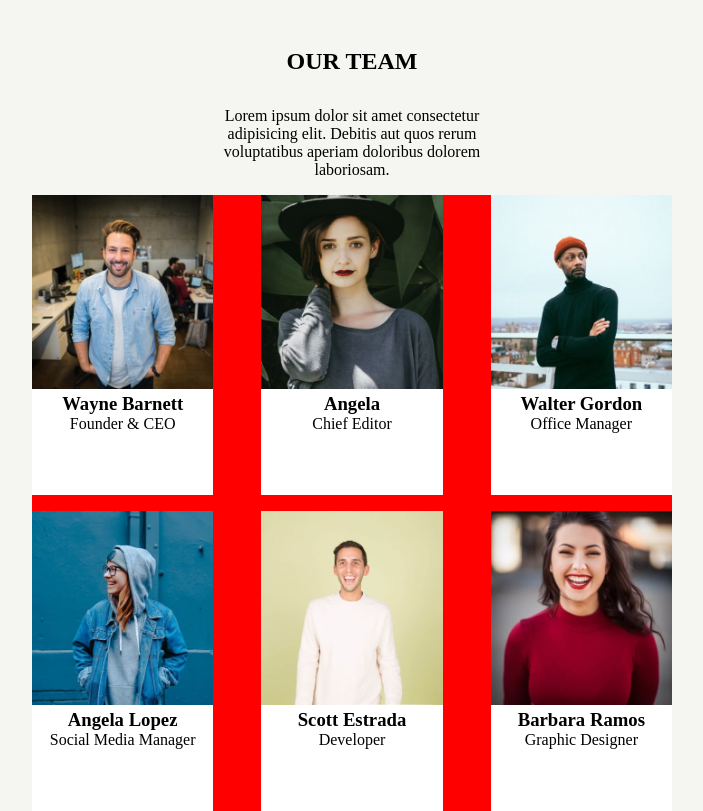
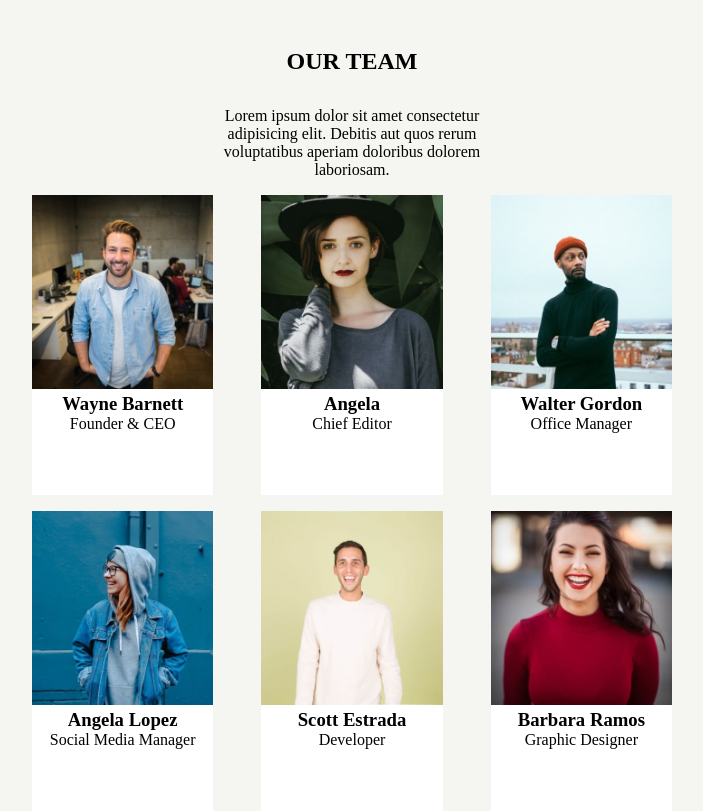
Before and after one commit to TommasoGalistu/js-our-team, a plain HTML site: page index.html in a window 1280 px wide. Shown: the whole page, without its empty margins (288-991 px from the left). Drawn offline with Linux system fonts and the light colour scheme.

Commit message:
fix: style page

```diff
--- a/css/style.css
+++ b/css/style.css
@@ -12,6 +12,7 @@ main{
     margin: auto;
     margin-top: 2rem;
     text-align: center;
+    background-color: #f5f5f1;
 }
 
 .introduction{
@@ -28,8 +29,6 @@ main{
     flex-wrap: wrap;
     justify-content: space-between;
     gap: 1rem;
-    /* debug */
-    background-color: red;
 }
 
 .card{
```
